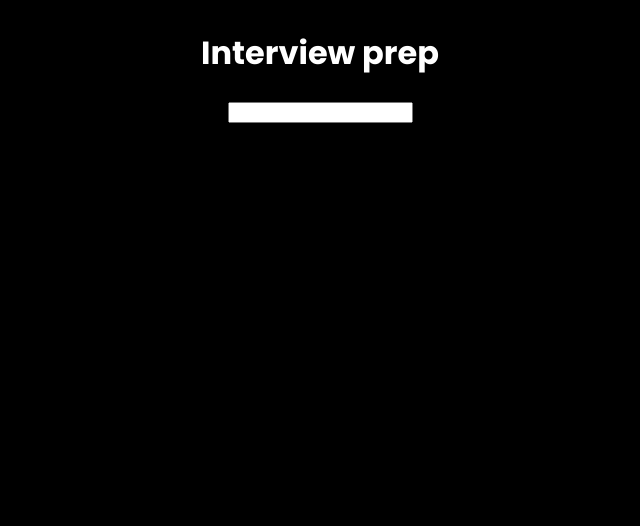
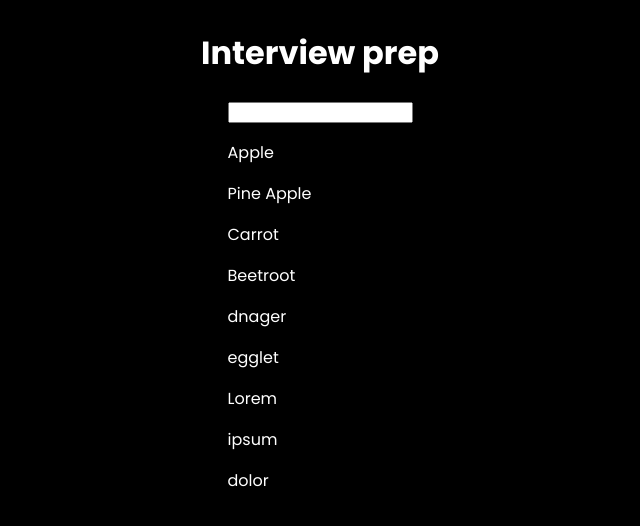
Before and after one commit to naveengitboi/interview_prep, a React (Vite) app: page / in a window 1280 px wide. Shown: the top 526 px of the page, without its empty margins (320-960 px from the left). Built offline with nearby package versions, Linux system fonts and the light colour scheme; the HTML template or start-up script is replaced by a standard one.

Commit message:
done searching

```diff
--- a/src/components/Search.tsx
+++ b/src/components/Search.tsx
@@ -1,10 +1,68 @@
-import { useState } from "react"
+import { useEffect, useRef, useState } from "react"
+
+
+
+const fruits = ['Apple', 'Pine Apple', 'Carrot', 'Beetroot', 'dnager', 'egglet', 'Lorem', 'ipsum', 'dolor'];
+const makeBolder = (x: string) => {
+  return (
+    <span style={{ fontWeight: 'bolder', background: 'purple' }}>{x}</span>
+  )
+}
+const matchChars = (item: string, search: string) => {
+  const ans = '';
+  const final = []
+  let i = 0;
+  let j = 0;
+  while (j < item.length) {
+    if (i == search.length || (i < search.length && item[j] != search[i])) {
+      i == 0;
+    }
+    if (item[j].toLowerCase() == search[i]) {
+      final.push(makeBolder(item[j]))
+      i += 1;
+    } else {
+      final.push(item[j]);
+    }
+    j += 1;
+  }
+  return final;
+};
+
+console.log(matchChars('appple', 'abcd'))
 
 const Search = () => {
+  const inputRef = useRef(null)
   const [search, setSearch] = useState('');
+  const [filteredVals, setFilteredVals] = useState(fruits)
+  const filteredItems = filteredVals.filter((item) => {
+    return item.toLowerCase().includes(search.toLowerCase());
+
+  })
+
+  useEffect(() => {
+    const handler = (e) => {
+      if (e.ctrlKey && e.key == '/') {
+        inputRef?.current.focus();
+        console.log(inputRef?.current)
+      }
+    }
+
+    window.addEventListener('keydown', handler)
+    return (() => {
+      removeEventListener('keydown', handler)
+    })
+  }, [])
+
   return (
     <div className="searchContainer">
-      <input type='text' onChange={(e) => setSearch(e.target.value)} />
+      <input type='text' onChange={(e) => setSearch(e.target.value)} ref={inputRef} />
+      {
+        filteredItems.map((item, idx) => {
+          return (
+            <p key={idx}>{matchChars(item, search)}</p>
+          )
+        })
+      }
     </div>
   )
 }
```
